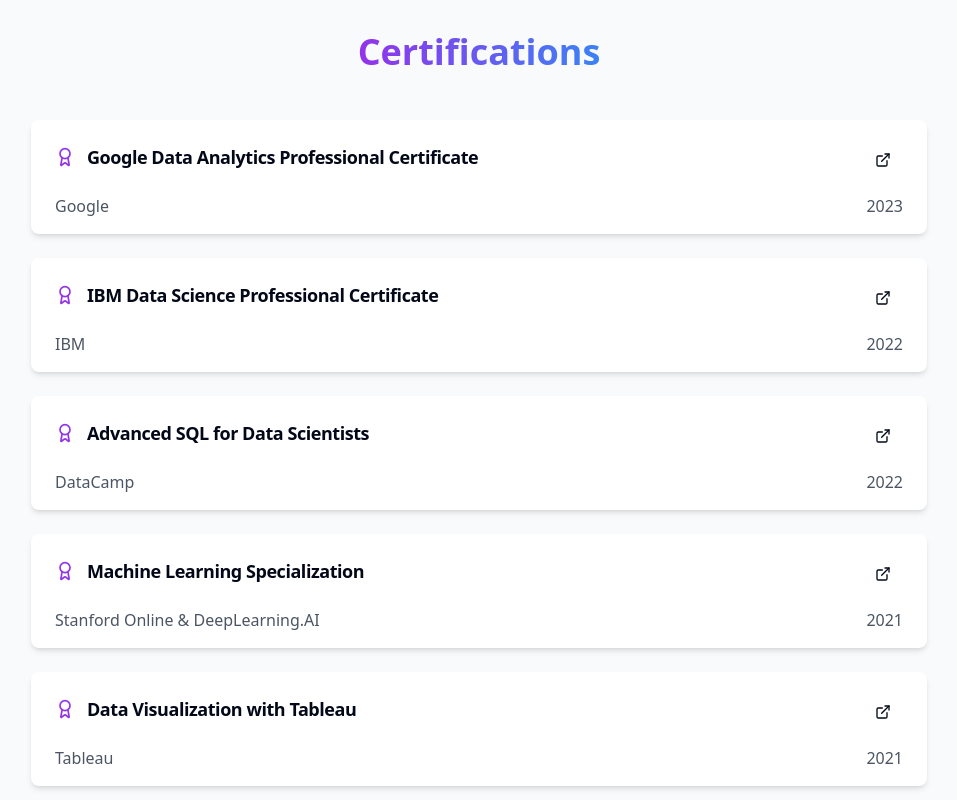
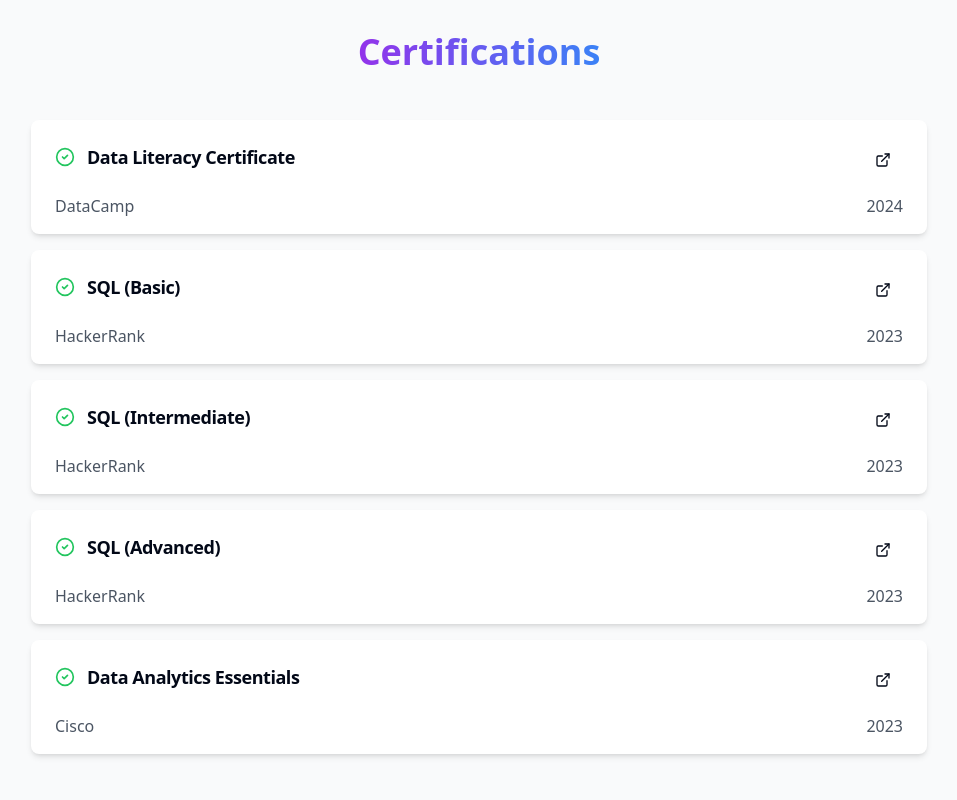
Before and after one commit to Sohila-Khaled-Abbas/sohila-data-showcase, a React (Vite) app: page / in a window 1280 px wide. Shown: the part 2520-3320 px from the top of the page, without its empty margins (161-1118 px from the left). Built offline with nearby package versions, Linux system fonts and the light colour scheme.

Commit message:
feat: Add Certifications section
Adds a new section to showcase certifications, styled with Tailwind CSS and shadcn/ui.

```diff
--- a/src/components/Certifications.tsx
+++ b/src/components/Certifications.tsx
@@ -1,39 +1,39 @@
 
 import { Card, CardContent, CardHeader, CardTitle } from "@/components/ui/card";
-import { Award, ExternalLink } from "lucide-react";
+import { Award, ExternalLink, CheckCircle2 } from "lucide-react";
 import { Button } from "@/components/ui/button";
 
 const Certifications = () => {
   const certifications = [
     {
-      title: "Google Data Analytics Professional Certificate",
-      issuer: "Google",
-      date: "2023",
-      link: "https://www.coursera.org/professional-certificates/google-data-analytics",
+      title: "Data Literacy Certificate",
+      issuer: "DataCamp",
+      date: "2024",
+      link: "https://www.datacamp.com/certificate/data-literacy",
     },
     {
-      title: "IBM Data Science Professional Certificate",
-      issuer: "IBM",
-      date: "2022",
-      link: "https://www.coursera.org/professional-certificates/ibm-data-science",
+      title: "SQL (Basic)",
+      issuer: "HackerRank",
+      date: "2023",
+      link: "https://www.hackerrank.com/certificates/basic-sql",
     },
     {
-      title: "Advanced SQL for Data Scientists",
-      issuer: "DataCamp",
-      date: "2022",
-      link: "https://www.datacamp.com/courses/advanced-sql",
+      title: "SQL (Intermediate)",
+      issuer: "HackerRank",
+      date: "2023",
+      link: "https://www.hackerrank.com/certificates/intermediate-sql",
     },
     {
-      title: "Machine Learning Specialization",
-      issuer: "Stanford Online & DeepLearning.AI",
-      date: "2021",
-      link: "https://www.coursera.org/specializations/machine-learning-introduction",
+      title: "SQL (Advanced)",
+      issuer: "HackerRank",
+      date: "2023",
+      link: "https://www.hackerrank.com/certificates/advanced-sql",
     },
     {
-      title: "Data Visualization with Tableau",
-      issuer: "Tableau",
-      date: "2021",
-      link: "https://www.tableau.com/learn/training/elearning",
+      title: "Data Analytics Essentials",
+      issuer: "Cisco",
+      date: "2023",
+      link: "https://www.cisco.com/c/en/us/training-events/training-certifications/certifications/data-analytics.html",
     },
   ];
 
@@ -46,12 +46,12 @@ const Certifications = () => {
           </span>
         </h2>
 
-        <div className="max-w-4xl mx-auto space-y-6">
+        <div className="max-w-4xl mx-auto space-y-4">
           {certifications.map((cert, index) => (
-            <Card key={index} className="shadow-md border-none">
+            <Card key={index} className="shadow-md border-none transition-colors hover:bg-gray-50">
               <CardHeader className="flex flex-row items-center justify-between py-4">
-                <div className="flex items-center">
-                  <Award className="h-5 w-5 mr-3 text-purple-600" />
+                <div className="flex items-center gap-3">
+                  <CheckCircle2 className="h-5 w-5 text-green-500" />
                   <CardTitle className="text-lg">{cert.title}</CardTitle>
                 </div>
                 <Button variant="ghost" size="sm" asChild className="ml-2">
```
